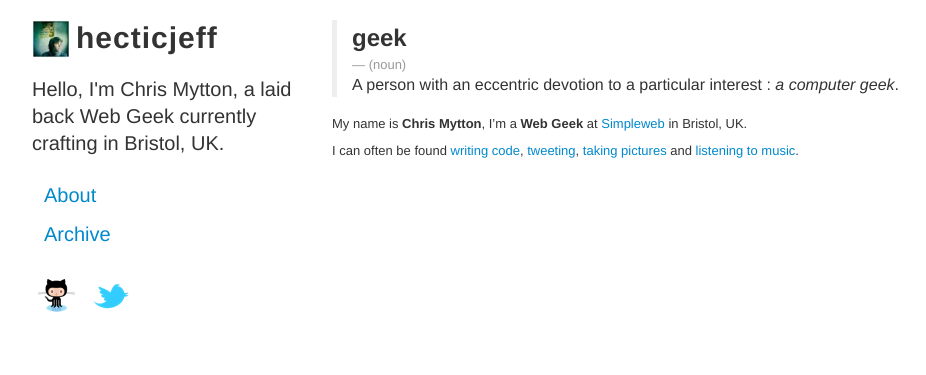
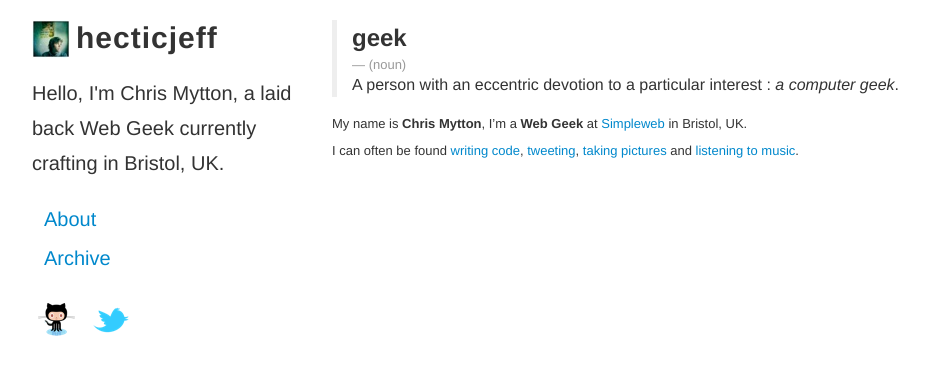
Before and after one commit to chrismytton/chrismytton.github.io, a Jekyll site: the page built from about.markdown, in a window 1280 px wide. Shown: the top 375 px of the page, without its empty margins (23-949 px from the left). Built offline with Jekyll 4.4.1, drawn with Linux system fonts in a browser that asks for light colours; Markdown is read by kramdown in place of the engine named in the settings.

Commit message:
More line-height on lead

```diff
--- a/css/hecticjeff.css
+++ b/css/hecticjeff.css
@@ -24,6 +24,10 @@ code {
 pre > code {
   border: none;
   font-size: 14px;
+  line-height: 175%;
+}
+
+.lead {
   line-height: 175%;
 }
 
```
